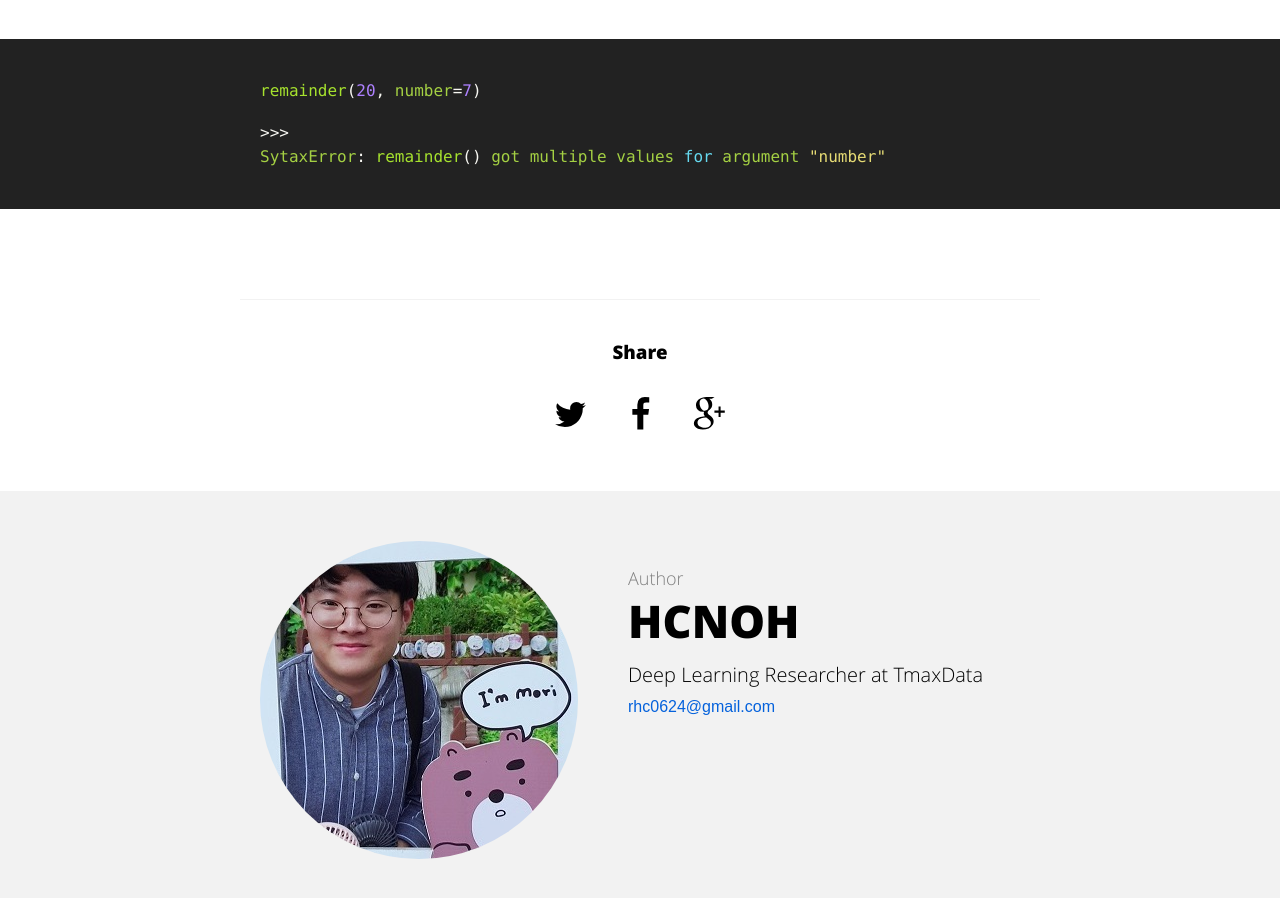
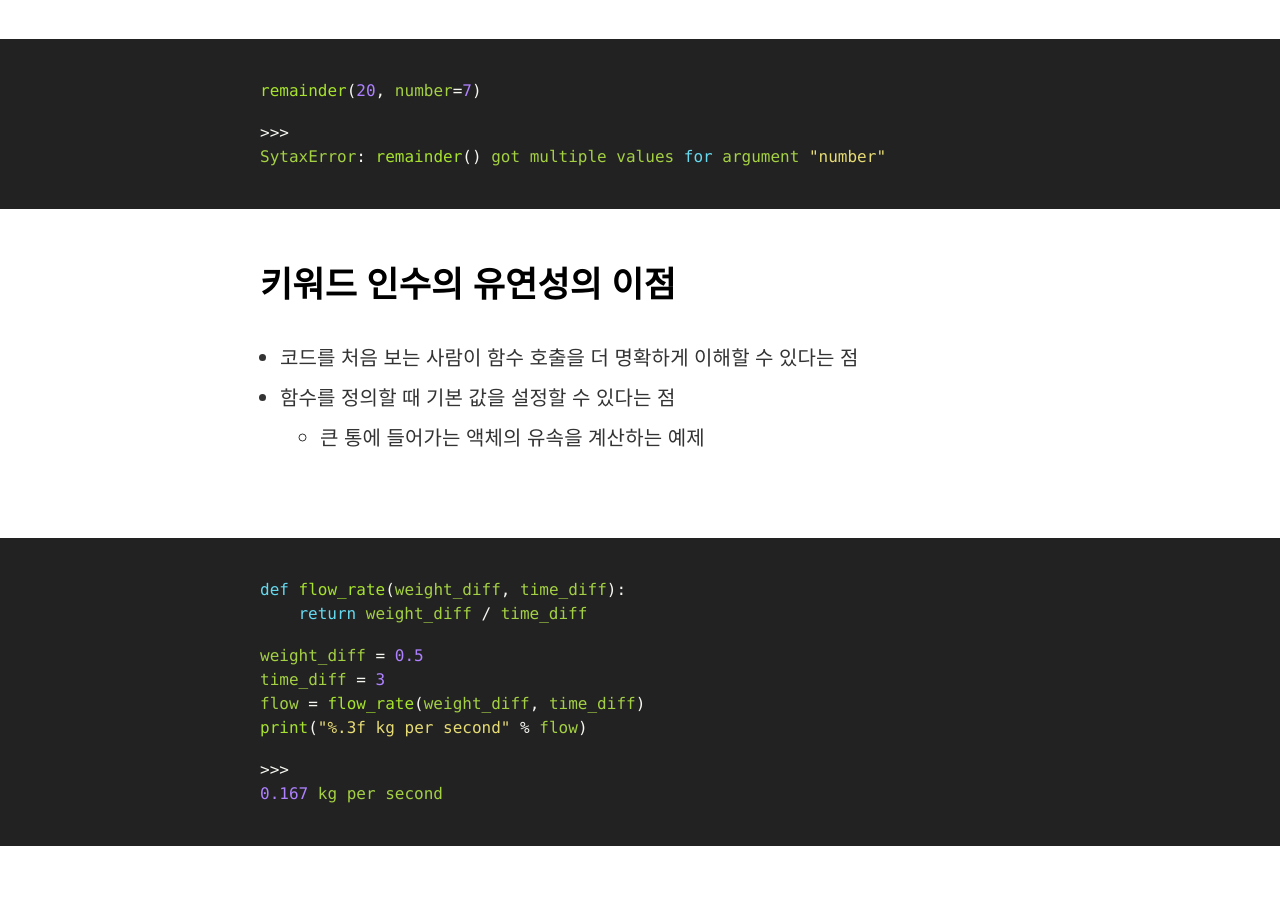
Before and after one commit to hcnoh/blog-prev, a Jekyll site: the page built from _posts/2018-09-29-effective-python-way19.md, in a window 1280 px wide and 900 px high, scrolled down 1692 px. Built offline with Jekyll 4.4.1, drawn with Linux system fonts in a browser that asks for light colours; comment, search, counter and statistics services are not loaded.

Commit message:
Update 2018-09-29-effective-python-way19.md

```diff
--- a/_posts/2018-09-29-effective-python-way19.md
+++ b/_posts/2018-09-29-effective-python-way19.md
@@ -35,3 +35,20 @@ remainder(20, number=7)
 >>>
 SytaxError: remainder() got multiple values for argument "number"
 {% endhighlight %}
+
+## 키워드 인수의 유연성의 이점
+- 코드를 처음 보는 사람이 함수 호출을 더 명확하게 이해할 수 있다는 점
+- 함수를 정의할 때 기본 값을 설정할 수 있다는 점
+    - 큰 통에 들어가는 액체의 유속을 계산하는 예제
+{% highlight python %}
+def flow_rate(weight_diff, time_diff):
+    return weight_diff / time_diff
+
+weight_diff = 0.5
+time_diff = 3
+flow = flow_rate(weight_diff, time_diff)
+print("%.3f kg per second" % flow)
+
+>>>
+0.167 kg per second
+{% endhighlight %}
```
